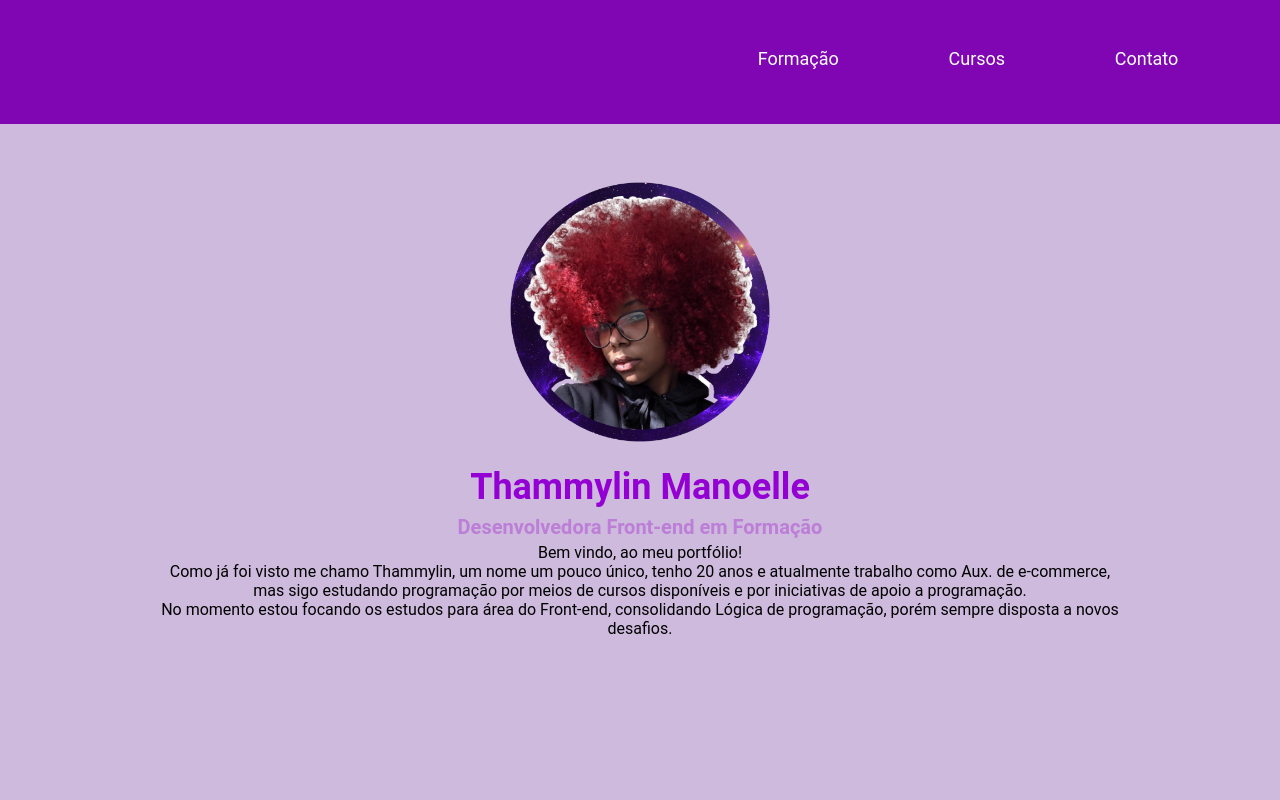
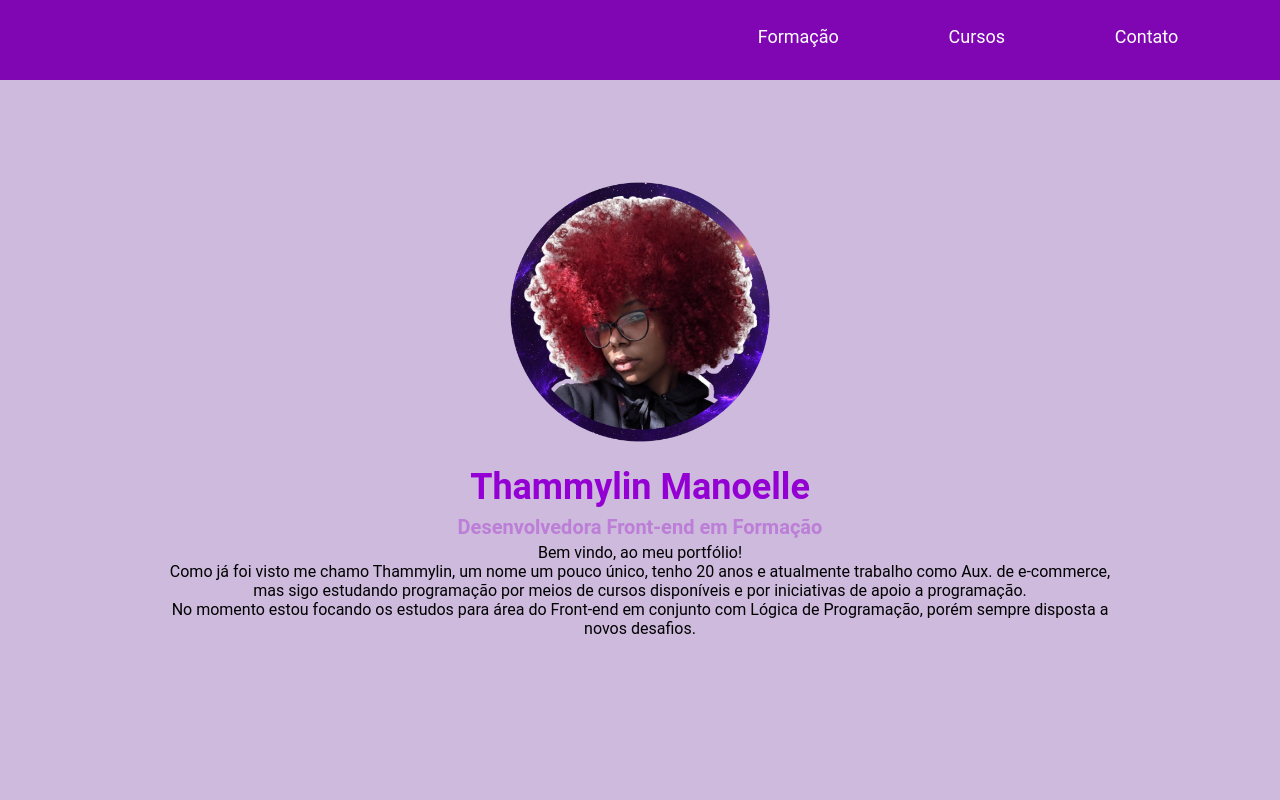
Before and after one commit to Thammylin/Portfolio-Thammylin-Manoelle, a plain HTML site: page index.html in a window 1280 px wide. Shown: the top 800 px of the page. Drawn offline with Linux system fonts and the light colour scheme.

Commit message:
atualizando o meu html e css

```diff
--- a/index.html
+++ b/index.html
@@ -50,7 +50,7 @@
                     <p>Como já foi visto me chamo Thammylin, um nome um pouco único, tenho 20 anos e atualmente trabalho
                         como Aux. de e-commerce, mas sigo estudando programação por meios de cursos disponíveis e por
                         iniciativas de apoio a programação. </p>
-                    <p>No momento estou focando os estudos para área do Front-end, consolidando Lógica de programação,
+                    <p>No momento estou focando os estudos para área do Front-end em conjunto com  Lógica de Programação,
                         porém sempre disposta a novos desafios.</p>
                 </div>
             </article>
@@ -116,7 +116,7 @@
         <div class="container">
             <ul id="contato" class="lista-footer">
                 <!-- aqui temos os nossos icones, dentro da nossa lista -->
-                <li><i class="fas fa-envelope-square estilo-icon"></i><a href="mailto: mthammylin@gmail.com" target="_blank" class="links">mthammylin@gmail.com</a></li>
+                <li><i class="fas fa-envelope-square estilo-icon"></i><a href="mailto:mthammylin@gmail.com" target="_blank" class="links">mthammylin@gmail.com</a></li>
                 <li><i class="fab fa-linkedin estilo-icon"></i><a href="https://linkedin.com/in/thammylin-manoelle-0211a2239" target="_blank" class="links">thammylin-manoelle</a></li>
                 <li><i class="fab fa-github-square estilo-icon"></i><a href="https://github.com/Thammylin" target="_blank"  class="links">Thammylin</a></li>
             </ul>
--- a/style.css
+++ b/style.css
@@ -24,8 +24,8 @@
       position: fixed; /*Deixa o nosso header fixo*/
       width: 100%; /*Largura*/
       padding: 8px; /*Espaçamento dos 4 lados*/
-      padding-bottom: 32px;  /*Espaçamento inferior*/
-      padding-top:32px; /*Espaçamento superior  #724796*/
+      padding-bottom: 10px;  /*Espaçamento inferior*/
+      padding-top:10px; /*Espaçamento superior  #724796*/
       height: 60px;
       background-color:#8006b4;
   }
```
